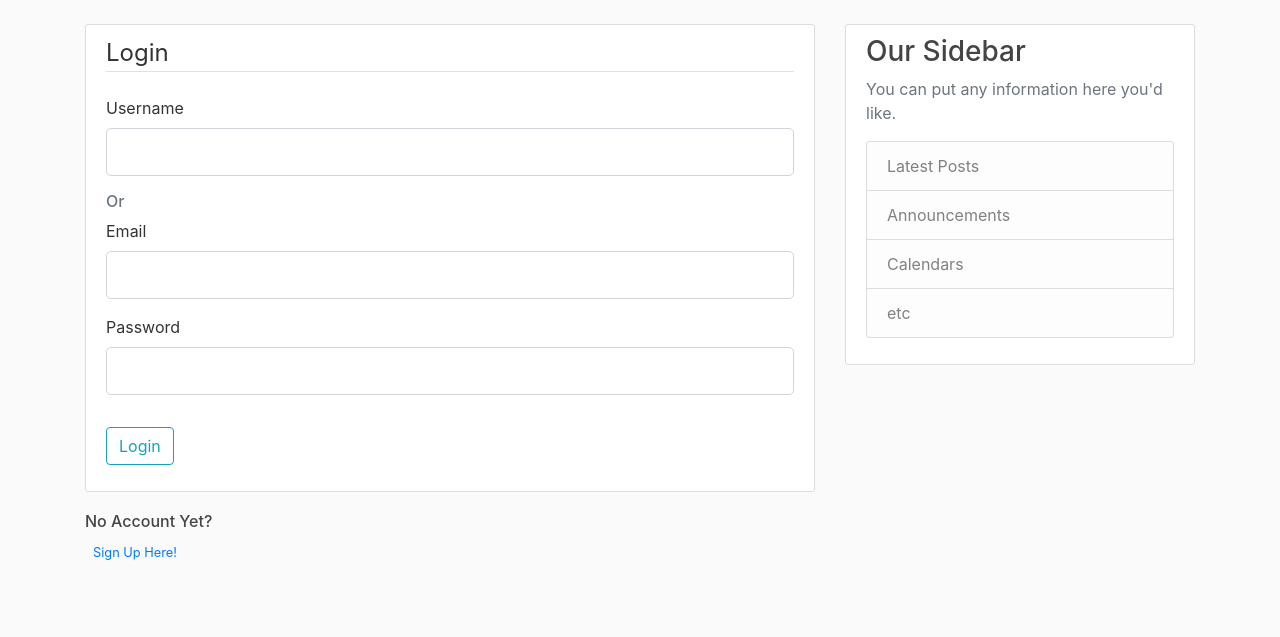
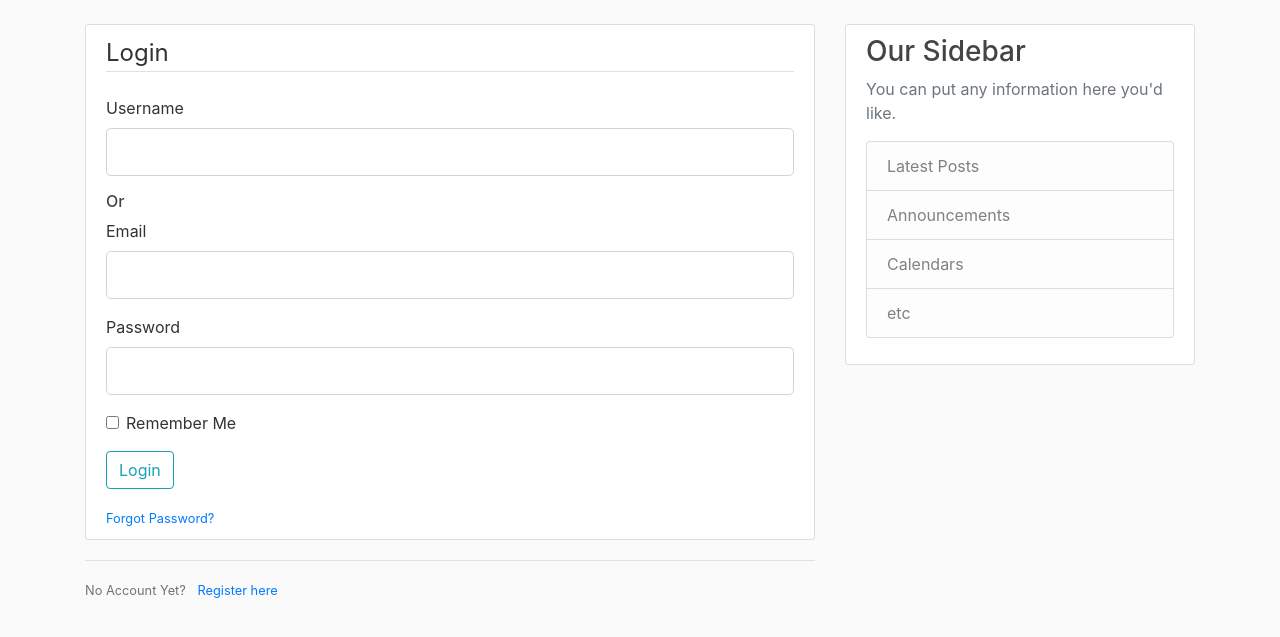
Before and after one commit to pambalos/flasktestapp, a Flask app: page /login in a window 1280 px wide. Shown: the part 56-693 px from the top of the page. Run offline with Flask 2, Linux system fonts and the light colour scheme; some libraries are stand-ins or nearby versions.

Commit message:
Commit Push

```diff
--- a/flaskblog.py
+++ b/flaskblog.py
@@ -17,7 +17,7 @@
 
 
 # Import Flask so that we can create an app instance
-from flask import Flask, render_template, url_for
+from flask import Flask, render_template, url_for, flash, redirect
 from forms import RegistrationForm, LoginForm
 # All Flask app must create an app instance like this:
 app = Flask(__name__)
@@ -41,7 +41,7 @@ posts = [
 # Invoke this one with http://127.0.0.1:5000
 @app.route('/')
 @app.route('/home')
-def Index():
+def home():
    return render_template('home.html', posts = posts)
 
 @app.route('/about')
@@ -51,11 +51,20 @@ def about():
 @app.route('/register', methods = ['GET', 'POST'])
 def register():
     form = RegistrationForm()
+    if form.validate_on_submit():
+        flash(f'Account created for {form.username.data}!', 'success')
+        return redirect(url_for('home'))
     return render_template('register.html', title = "Register", form = form)
 
-@app.route('/login')
+@app.route('/login', methods = ['GET', 'POST'])
 def login():
     form = LoginForm()
+    if form.validate_on_submit():
+        if form.email.data == 'admin@blog.com' and form.password.data == 'password':
+            flash('Login Successful', 'success')
+            return redirect(url_for('home'))
+        else:
+            flash('Login unsuccessful. Please check username and password', 'danger')
     return render_template('login.html', title = "Login", form = form)
 # Invoke this one with http://127.0.0.1:5000/hello
 @app.route('/hello')
--- a/forms.py
+++ b/forms.py
@@ -19,7 +19,7 @@ class LoginForm(FlaskForm):
     email = StringField("Email", validators = [DataRequired(), Email()])
 
     username = StringField("Username",
-                            validators = [DataRequired()])
+                            validators = [])
 
     password = PasswordField("Password",
                             validators = [DataRequired()])
--- a/templates/layout.html
+++ b/templates/layout.html
@@ -25,13 +25,13 @@
           </button>
           <div class="collapse navbar-collapse" id="navbarToggle">
             <div class="navbar-nav mr-auto">
-              <a class="nav-item nav-link" href="/">Home</a>
-              <a class="nav-item nav-link" href="/about">About</a>
+              <a class="nav-item nav-link" href="{{url_for('home')}}">Home</a>
+              <a class="nav-item nav-link" href="{{url_for('about')}}">About</a>
             </div>
             <!-- Navbar Right Side -->
             <div class="navbar-nav">
-              <a class="nav-item nav-link" href="/login">Login</a>
-              <a class="nav-item nav-link" href="/register">Register</a>
+              <a class="nav-item nav-link" href="{{url_for('login')}}">Login</a>
+              <a class="nav-item nav-link" href="{{url_for('register')}}">Register</a>
             </div>
           </div>
         </div>
@@ -40,6 +40,15 @@
     <main role="main" class="container">
       <div class="row">
         <div class="col-md-8">
+          {% with messages = get_flashed_messages(with_categories = True) %}
+            {% if messages %}
+              {% for category, message in messages %}
+                <div class="alert alert-{{ category }}">
+                  {{ message }}
+                </div>
+              {% endfor %}
+            {% endif %}
+          {% endwith %}
           {% block content %}{% endblock %}
         </div>
         <div class="col-md-4">
--- a/templates/login.html
+++ b/templates/login.html
@@ -2,36 +2,68 @@
 {% block content %}
     <div class="content-section">
         <form method="POST" action="">
-        {{form.hidden_tag()}}
+            {{ form.hidden_tag() }}
             <fieldset class="form-group">
                 <legend class="border-bottom mb-4">Login</legend>
                 <div class="form-group">
-            {{ form.username.label(class="form-control-label")}}
-            {{ form.username(class="form-control form-control-lg")}}
+                    {{ form.username.label(class="form-control-label") }}
+                    {% if form.username.errors %}
+                        {{ form.username(class="form-control form-control-lg is-invalid") }}
+                        <div class="invalid-feedback">
+                            {% for error in form.username.errors %}
+                                <span>{{ error }}</span>
+                            {% endfor %}
                         </div>
-          <h6 class="text-muted">
-            Or
-          </h6>
-          <div class="form-group">
-            {{ form.email.label(class="form-control-label")}}
-            {{ form.email(class="form-control form-control-lg")}}
+                    {% else %}
+                        {{ form.username(class="form-control form-control-lg") }}
+                    {% endif %}
+                </div>
+                <div>
+                  <h6> Or </h6>
                 </div>
                 <div class="form-group">
-            {{ form.password.label(class="form-control-label")}}
-            {{ form.password(class="form-control form-control-lg")}}
+                    {{ form.email.label(class="form-control-label") }}
+                    {% if form.email.errors %}
+                        {{ form.email(class="form-control form-control-lg is-invalid") }}
+                        <div class="invalid-feedback">
+                            {% for error in form.email.errors %}
+                                <span>{{ error }}</span>
+                            {% endfor %}
+                        </div>
+                    {% else %}
+                        {{ form.email(class="form-control form-control-lg") }}
+                    {% endif %}
+                </div>
+                <div class="form-group">
+                    {{ form.password.label(class="form-control-label") }}
+                    {% if form.password.errors %}
+                        {{ form.password(class="form-control form-control-lg is-invalid") }}
+                        <div class="invalid-feedback">
+                            {% for error in form.password.errors %}
+                                <span>{{ error }}</span>
+                            {% endfor %}
+                        </div>
+                    {% else %}
+                        {{ form.password(class="form-control form-control-lg") }}
+                    {% endif %}
+                </div>
+                <div class="form-check">
+                  {{ form.remember(class="form-check-input") }}
+                  {{ form.remember.label(class="form-check-label") }}
+
                 </div>
             </fieldset>
             <div class="form-group">
-          {{ form.submit(class="btn btn-outline-info")}}
+                {{ form.submit(class="btn btn-outline-info") }}
             </div>
+              <small class="text-muted">
+                <a href="#">Forgot Password?</a>
+              </small>
         </form>
     </div>
-    <h6>
-      No Account Yet?
-    </h6>
+    <div class="border-top pt-3">
         <small class="text-muted">
-       <a class="ml-2" href="{{ url_for('register') }}">Sign Up Here!</a>
+            No Account Yet? <a class="ml-2" href="{{ url_for('register') }}">Register here</a>
         </small>
-  </body>
-</html>
-{% endblock content%}
+    </div>
+{% endblock content %}
```
Also changed, not shown: templates/register.html (+51 -15 lines). Lines whose indentation alone changed are shown as unchanged.
